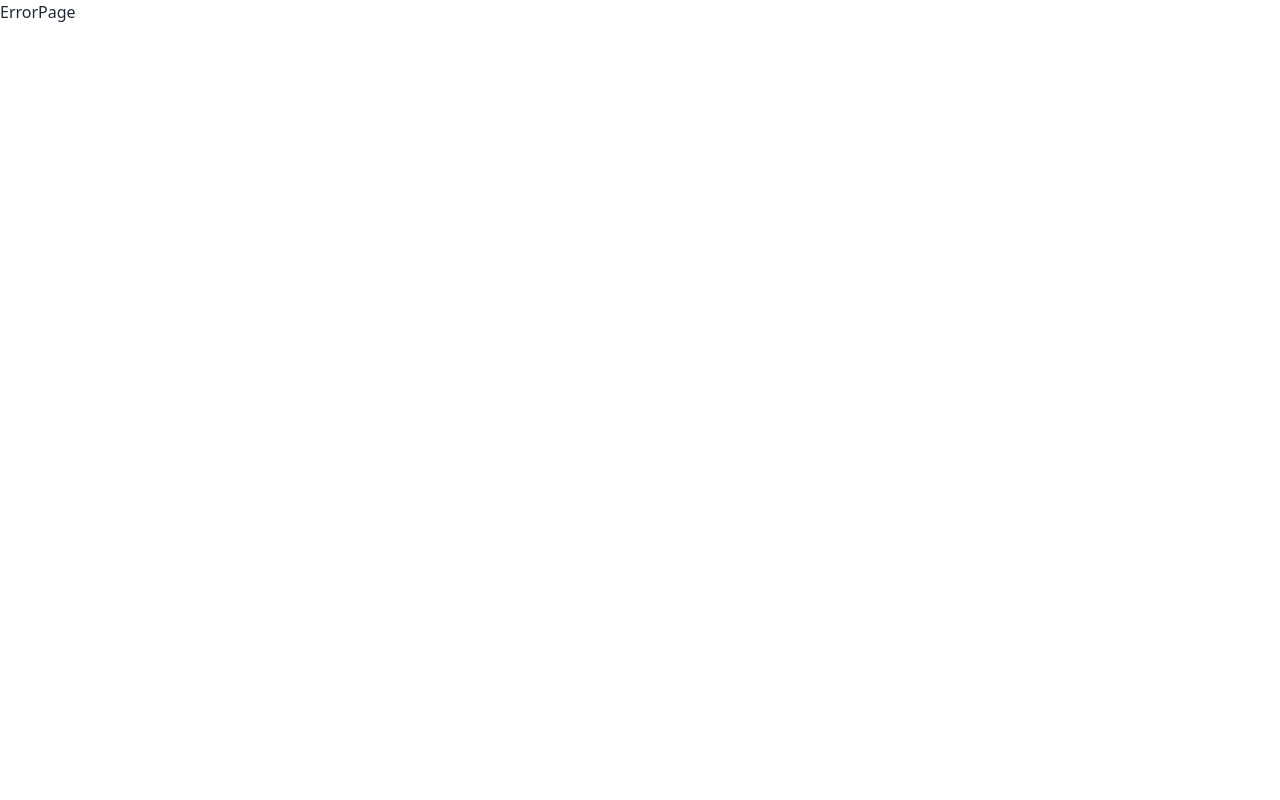
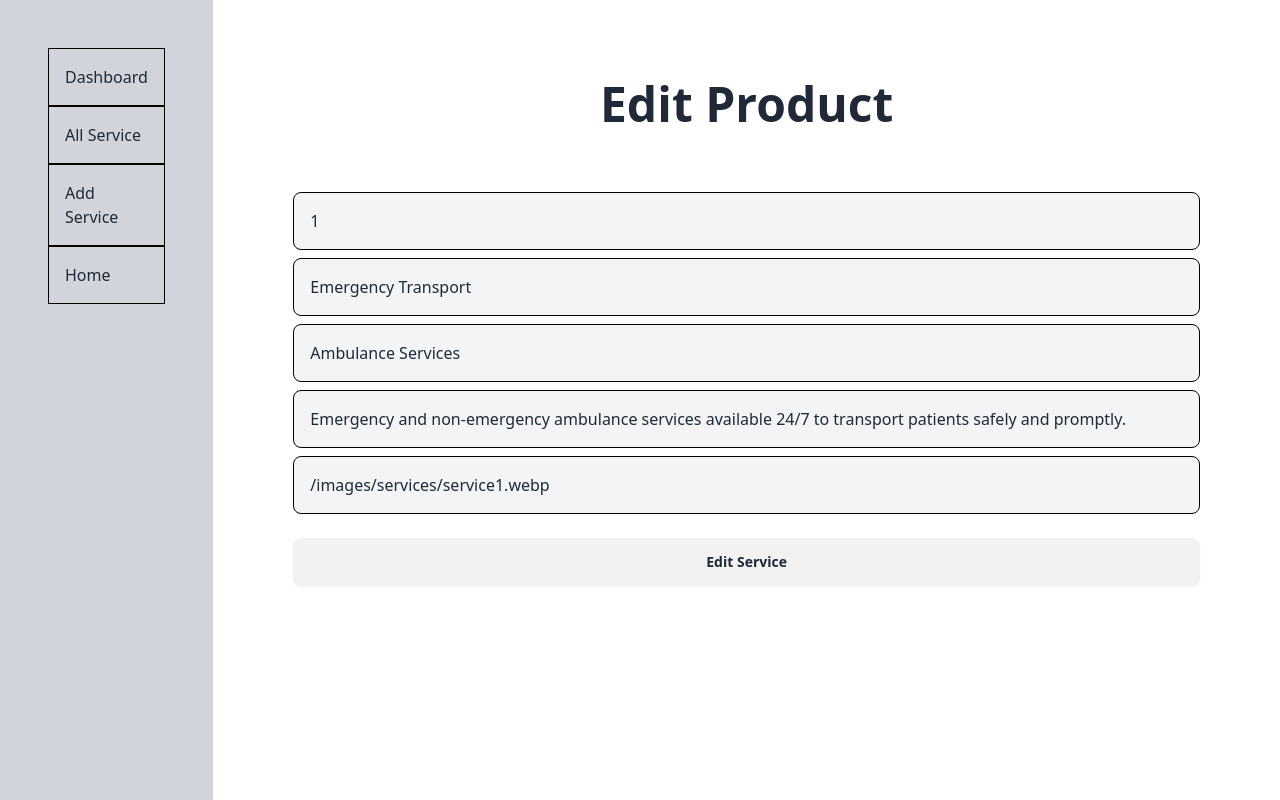
Before and after one commit to kaiyumdev/Medical-Corner, a React (Vite) app: page /dashboard/allService/edit/1 in a window 1280 px wide. Before the commit this address had no page. Built offline with nearby package versions, Linux system fonts and the light colour scheme; data requests are answered from the project's data file.

Commit message:
feat(editService): Implementing editService & working editService successfully

```diff
--- a/db.json
+++ b/db.json
@@ -72,9 +72,9 @@
     },
     {
       "id": "11",
-      "title": "Frontend Engineer",
+      "title": "Frontend Engineer with Medical",
       "name": "Medical",
-      "image": "C:\\fakepath\\pexels-tima-miroshnichenko-6011570.jpg",
+      "image": "pexels-tima-miroshnichenko-6011570.jpg",
       "description": "It's important"
     },
     {
--- a/src/Routes/Routes.jsx
+++ b/src/Routes/Routes.jsx
@@ -11,13 +11,14 @@ import DashboardLayout from "../layouts/DashboardLayout";
 import Dashboard from "../pages/Dashboard";
 import AllServices from "../pages/AllServices";
 import AddService from "../pages/AddService";
+import EditService from "../pages/EditService";
 
 export const router = createBrowserRouter([
     {
         path: "/",
         element: <App />,
         errorElement: <ErrorPage />,
-        children:[
+        children: [
             {
                 path: "/",
                 element: <Home></Home>,
@@ -30,8 +31,8 @@ export const router = createBrowserRouter([
             {
                 path: "/services/:id",
                 element: <ServiceDetails></ServiceDetails>,
-                loader: ({params}) => fetch(`http://localhost:3000/services/${params.id}`)
-              },
+                loader: ({ params }) => fetch(`http://localhost:3000/services/${params.id}`)
+            },
             {
                 path: "/about",
                 element: <About></About>
@@ -61,6 +62,11 @@ export const router = createBrowserRouter([
             {
                 path: "/dashboard/addService",
                 element: <AddService></AddService>
+            },
+            {
+                path: "/dashboard/allService/edit/:id",
+                element: <EditService></EditService>,
+                loader: ({ params }) => fetch(`http://localhost:3000/services/${params.id}`)
             }
         ]
     }
--- /dev/null
+++ b/src/pages/EditService.jsx
@@ -0,0 +1,62 @@
+import React, { useState } from 'react'
+import { useLoaderData } from 'react-router-dom'
+
+const EditService = () => {
+    const editService = useLoaderData()
+
+    const [id, setId] = useState(editService.id)
+    const [title, setTitle] = useState(editService.title)
+    const [name, setName] = useState(editService.name)
+    const [description, setDescription] = useState(editService.description)
+    const [image, setImage] = useState(editService.image)
+
+    const handleSubmit = async (e) => {
+        e.preventDefault()
+        // alert("Are you want to Edit shoe")
+        const form = e.target;
+        const id = form.id.value;
+        const title = form.title.value;
+        const name = form.name.value;
+        const description = form.description.value;
+        const image = form.image.value;
+        const data = {id, title, name, description, image }
+        await fetch(`http://localhost:3000/services/${editService.id}`, {
+            method: "PATCH",
+            headers: { "Content-type": "application/json" },
+            body: JSON.stringify(data)
+        }).then((res) => res.json()).then((data) => {
+            console.log(data)
+            // toast("Edit shoes successfully!");
+        })
+    }
+    return (
+        <div>
+            <h1 className='text-5xl font-bold text-center'>Edit Product</h1>
+            <div className='my-16'>
+                <form onSubmit={handleSubmit}>
+                    <div className='mt-2'>
+                        <input className='bg-gray-100 p-4 w-full border border-black rounded-lg ' value={id} onChange={(e) => setId(e.target.value)} type="text" name="id" id="" placeholder='id' />
+                    </div>
+                    <div className='mt-2'>
+                        <input className='bg-gray-100 p-4 w-full border border-black rounded-lg ' value={title} onChange={(e) => setTitle(e.target.value)} type="text" name="title" id="" placeholder='title' />
+                    </div>
+                    <div className='mt-2'>
+                        <input className='bg-gray-100 p-4 w-full border border-black rounded-lg ' value={name} onChange={(e) => setName(e.target.value)} type="text" name="name" id="" placeholder='name' />
+                    </div>
+                    <div className='mt-2'>
+                        <input className='bg-gray-100 p-4 w-full border border-black rounded-lg ' value={description} onChange={(e) => setDescription(e.target.value)} type="text" name="description" id="" placeholder='description' />
+                    </div>
+                    <div className='mt-2'>
+                        <input className='bg-gray-100 p-4 w-full border border-black rounded-lg ' value={image} onChange={(e) => setImage(e.target.value)} type="text" name="image" id="" placeholder='image' />
+                    </div>
+                    <div className='mt-2 flex justify-center items-center'>
+                        <input className='btn mt-4 w-full' type="submit" value="Edit Service" />
+                    </div>
+                    {/* <ToastContainer /> */}
+                </form>
+            </div>
+        </div>
+    )
+}
+
+export default EditService
--- a/src/pages/SingleService.jsx
+++ b/src/pages/SingleService.jsx
@@ -19,10 +19,10 @@ const SingleService = ({service}) => {
           <button className="btn bg-indigo-500 text-white">
             <Link to={`/services/${id}`}>See Details</Link>
           </button>
-          {/* <button className="btn bg-green-600 text-white">
-            <Link to={`/dashboard/allProducts/edit/${_id}`}>Edit</Link>
+          <button className="btn bg-green-600 text-white">
+            <Link to={`/dashboard/allService/edit/${id}`}>Edit</Link>
           </button>
-          <button onClick={handleDelete} className="btn bg-red-500 text-white">
+          {/* <button onClick={handleDelete} className="btn bg-red-500 text-white">
            Delete
           </button> */}
         </div>
```
